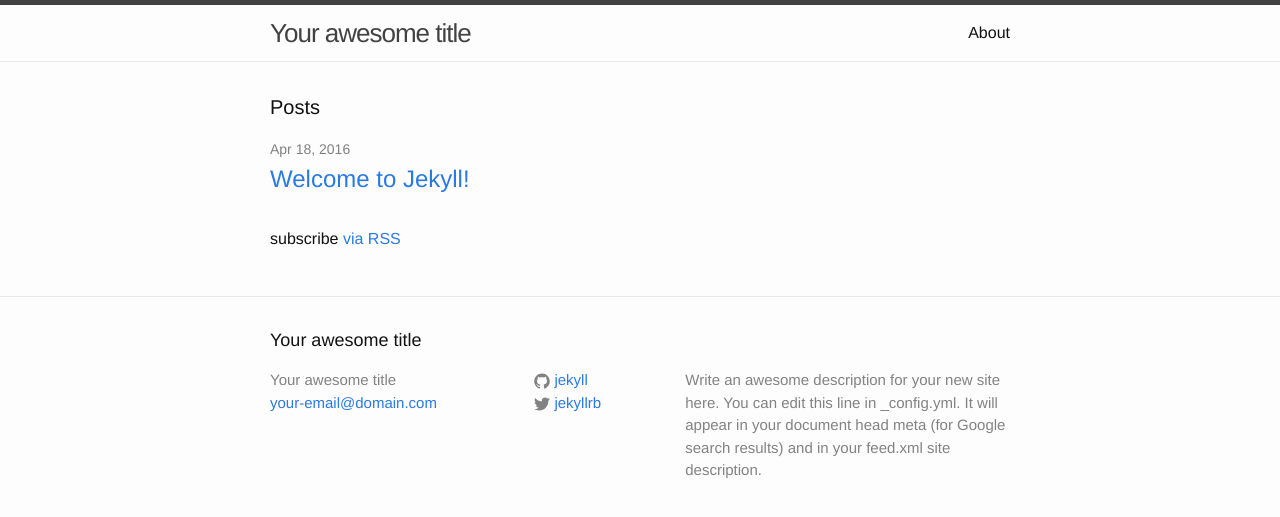
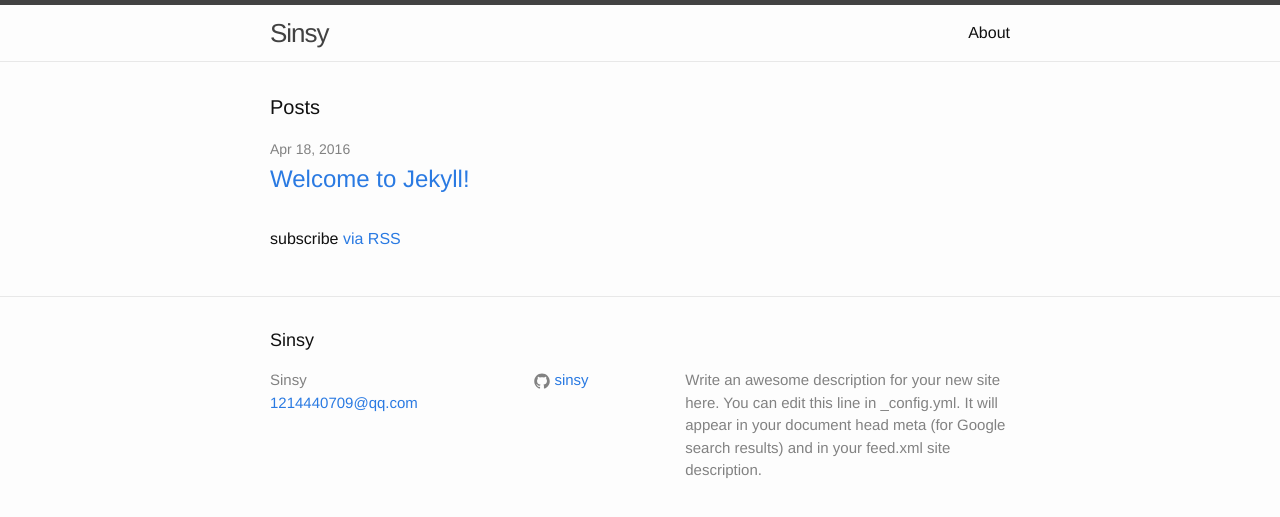
Before and after one commit to sinsy/sinsy.github.io, a Jekyll site: the page built from index.html, in a window 1280 px wide. Shown: the top 517 px of the page. Built offline with Jekyll 4.4.1, drawn with Linux system fonts in a browser that asks for light colours.

Commit message:
改变地址

```diff
--- a/_config.yml
+++ b/_config.yml
@@ -6,16 +6,16 @@
 # 'jekyll serve'. If you change this file, please restart the server process.
 
 # Site settings
-title: Your awesome title
-email: your-email@domain.com
+title: Sinsy
+email: 1214440709@qq.com
 description: > # this means to ignore newlines until "baseurl:"
   Write an awesome description for your new site here. You can edit this
   line in _config.yml. It will appear in your document head meta (for
   Google search results) and in your feed.xml site description.
 baseurl: "" # the subpath of your site, e.g. /blog
 url: "http://yourdomain.com" # the base hostname & protocol for your site
-twitter_username: jekyllrb
-github_username:  jekyll
+# twitter_username: jekyllrb
+github_username:  sinsy
 
 # Build settings
 markdown: kramdown
--- a/_posts/2016-04-18-welcome-to-jekyll.markdown
+++ b/_posts/2016-04-18-welcome-to-jekyll.markdown
@@ -2,7 +2,7 @@
 layout: post
 title:  "Welcome to Jekyll!"
 date:   2016-04-18 11:02:15 +0800
-categories: jekyll update
+categories: jekyll
 ---
 You’ll find this post in your `_posts` directory. Go ahead and edit it and re-build the site to see your changes. You can rebuild the site in many different ways, but the most common way is to run `jekyll serve`, which launches a web server and auto-regenerates your site when a file is updated.
 
--- a/index.html
+++ b/index.html
@@ -1,7 +1,6 @@
 ---
 layout: default
 ---
-
 <div class="home">
 
   <h1 class="page-heading">Posts</h1>
```
Also changed, not shown: _layouts/post.html (+16 -0 lines), blog/index.html (added, +68 -0 lines).
